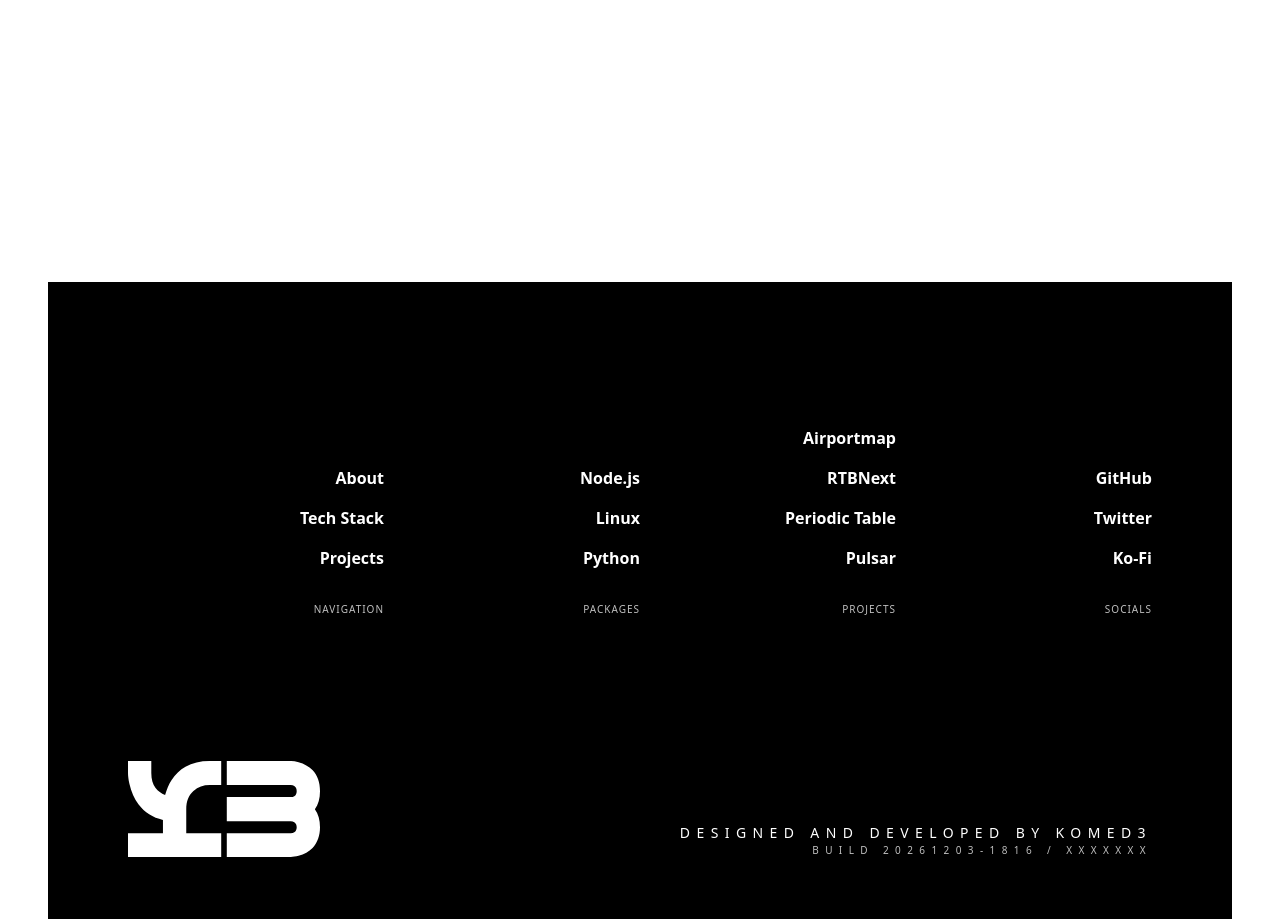
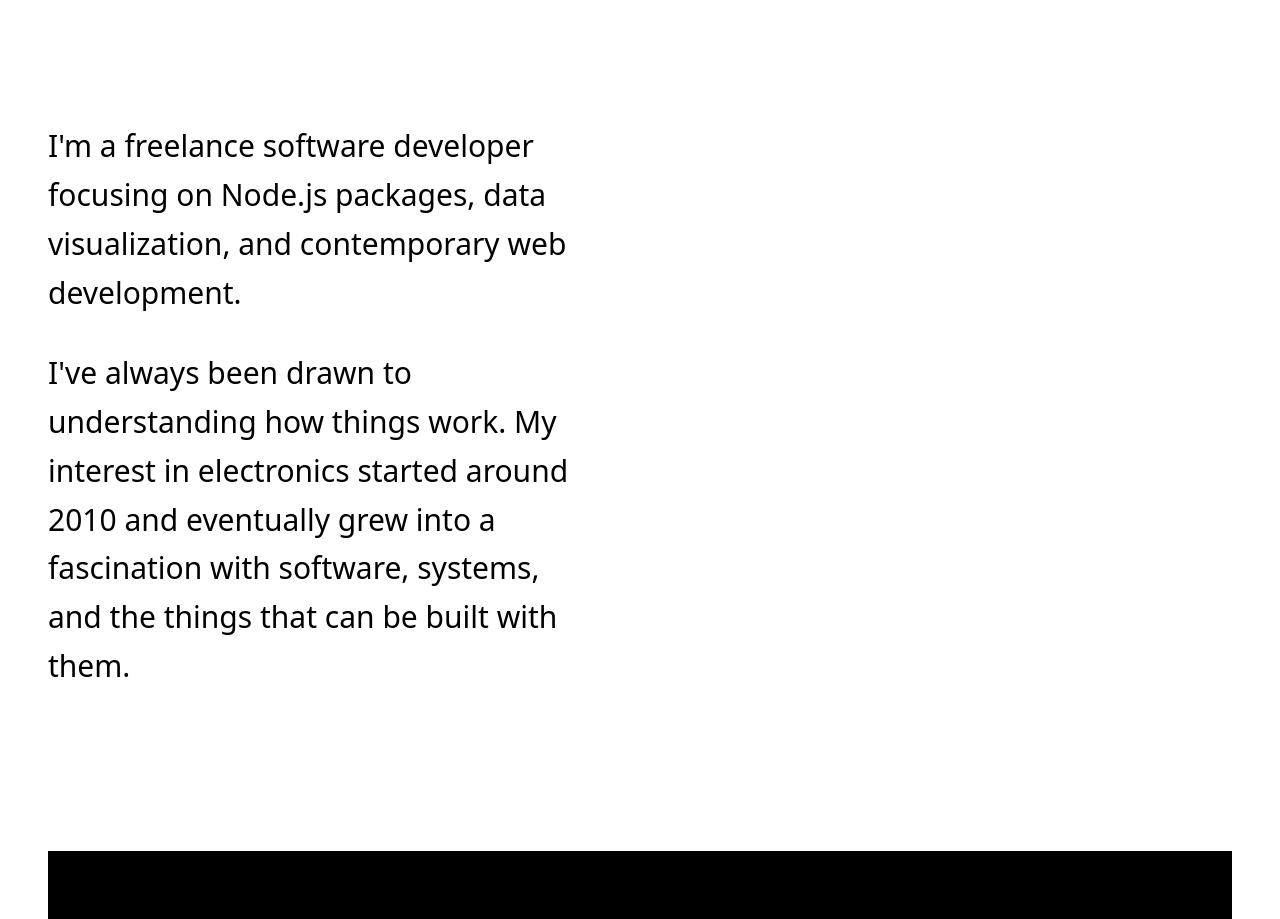
Before and after one commit to komed3/web, a React (Vite) app: page / in a window 1280 px wide. Shown: the part 2120-3039 px from the top of the page. Built offline with nearby package versions, Linux system fonts and the light colour scheme; a web font is replaced by a local one.

Commit message:
about me

```diff
--- a/src/components/About.tsx
+++ b/src/components/About.tsx
@@ -9,7 +9,21 @@ export function About () {
       </div>
 
       { /** About */ }
-      <div className= 'grid grid-cols-2 gap-24 mt-40'></div>
+      <div className= 'grid grid-cols-2 gap-24 mt-40'>
+        <div className= 'space-y-8 text-3xl font-extralight leading-relaxed'>
+          <p>
+            I'm a freelance software developer focusing on Node.js packages,
+            data visualization, and contemporary web development.
+          </p>
+
+          <p>
+            I've always been drawn to understanding how things work. My
+            interest in electronics started around 2010 and eventually grew
+            into a fascination with software, systems, and the things that
+            can be built with them.
+          </p>
+        </div>
+      </div>
     </div>
   );
 }
```
